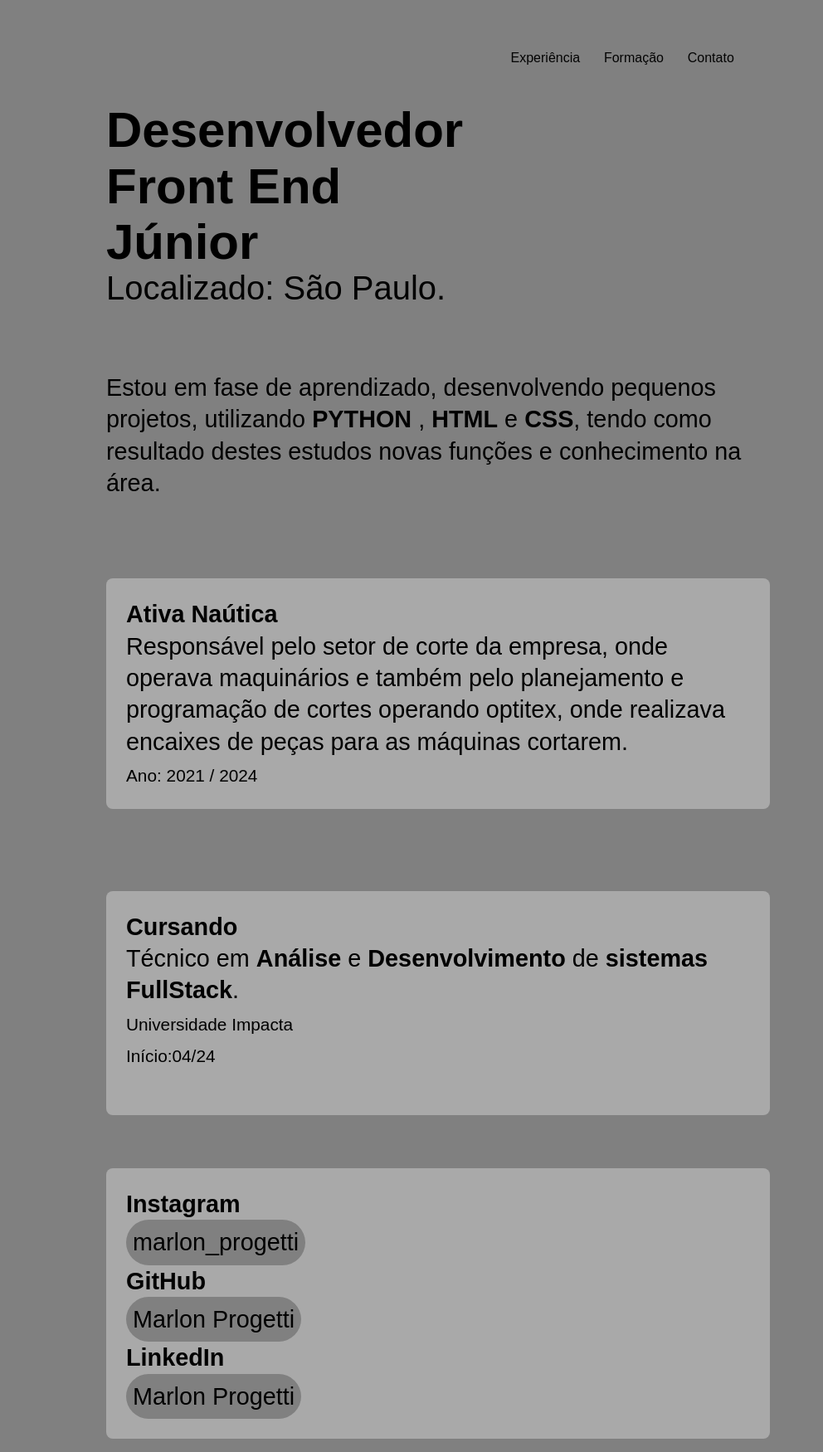
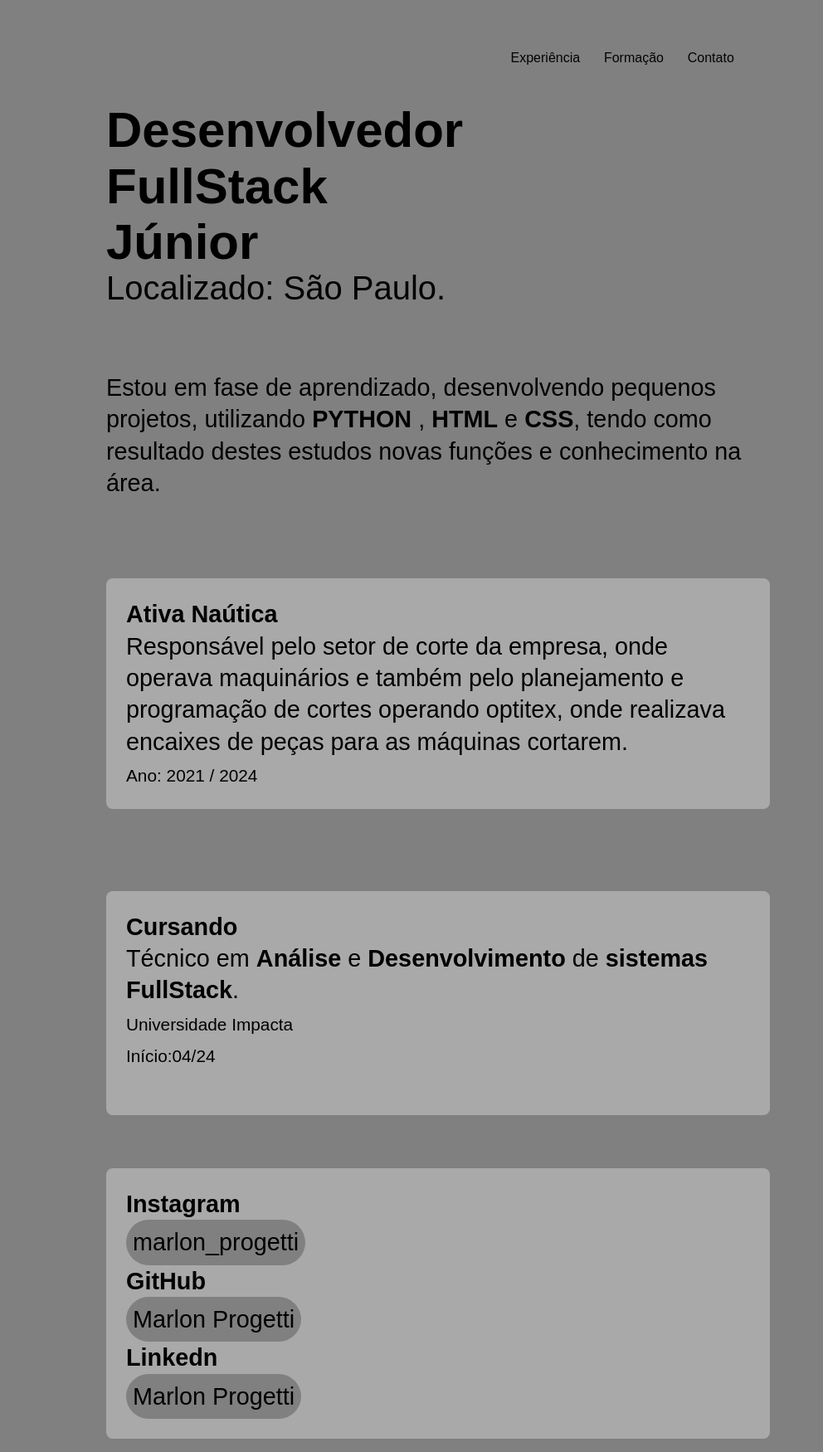
Before and after one commit to MarlonProgetti/MarlonProgetti.github.io, a plain HTML site: page index.html in a window 1280 px wide. Shown: the full height of the page at 83% size, 288-1280 px from the left. Drawn offline with Linux system fonts and the light colour scheme.

Commit message:
FullStack

```diff
--- a/index.html
+++ b/index.html
@@ -20,7 +20,7 @@
   <main>
     <div class="foto"><img src="/img/WhatsApp Image 2024-03-25 at 5.15.07 PM.jpeg" alt=""></div>
     <div class="introducao">
-      <h2>Desenvolvedor<br> Front End<br> Júnior</h2>
+      <h2>Desenvolvedor<br> FullStack<br> Júnior</h2>
       <p>Localizado: São Paulo.</p>
     </div>
   </main>
@@ -56,7 +56,7 @@
       <p><a class="links" href="https://www.instagram.com/marlon_progetti/">marlon_progetti</a></p>
       <h4>GitHub</h4>
       <p><a class="links" href="https://github.com/MarlonProgetti">Marlon Progetti</a></p>
-      <h4>LinkedIn</h4>
+      <h4>Linkedn</h4>
       <p><a class="links" href="https://www.linkedin.com/in/marlon-progetti-2799ab179/">Marlon Progetti</a></p>
     </div>
 
```
